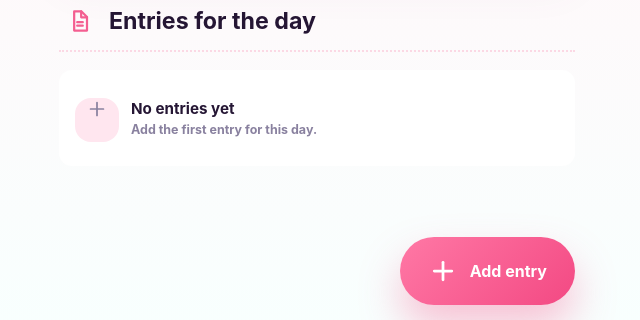
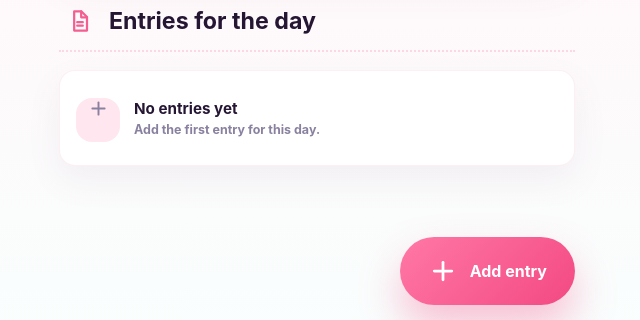
Before and after one commit to jervistuazon/baby_feed, a plain HTML site: page index.html in a window 1280 px wide. Shown: the part 471-791 px from the top of the page, 323-963 px from the left. Drawn offline with Linux system fonts and the light colour scheme.

Commit message:
ui update

```diff
--- a/index.html
+++ b/index.html
@@ -5,7 +5,7 @@
   <meta name="viewport" content="width=device-width, initial-scale=1.0, viewport-fit=cover">
   <meta name="theme-color" content="#fff7f8">
   <title>Anya Baby Tracker</title>
-  <link rel="stylesheet" href="style.css?v=2026.06.14.11">
+  <link rel="stylesheet" href="style.css?v=2026.06.14.12">
 </head>
 <body>
   <svg class="icon-sprite" aria-hidden="true" focusable="false">
@@ -247,6 +247,6 @@
     </section>
   </div>
 
-  <script src="script.js?v=2026.06.14.11"></script>
+  <script src="script.js?v=2026.06.14.12"></script>
 </body>
 </html>
--- a/script.js
+++ b/script.js
@@ -1,4 +1,4 @@
-const APP_VERSION = "2026.06.14.11";
+const APP_VERSION = "2026.06.14.12";
 const TRACKER_PREFIX = "anya-tracker-";
 const SLOT_MINUTES = 30;
 const TOTAL_SLOTS = 48;
@@ -573,7 +573,7 @@ function renderTimeline() {
   });
 
   window.requestAnimationFrame(() => {
-    trackerGrid.lastElementChild?.scrollIntoView({ block: "nearest" });
+    trackerGrid.lastElementChild?.scrollIntoView({ block: "end", inline: "nearest" });
   });
 }
 
--- a/style.css
+++ b/style.css
@@ -561,7 +561,7 @@ h1 {
   display: grid;
   gap: 14px;
   margin-bottom: 14px;
-  padding: 0;
+  padding: 0 0 calc(104px + env(safe-area-inset-bottom));
   border: 0;
   border-radius: 0;
   background: transparent;
@@ -583,6 +583,7 @@ h1 {
   text-align: left;
   border: 1px solid rgba(239, 127, 163, 0.12);
   box-shadow: 0 14px 34px rgba(132, 93, 122, 0.08);
+  scroll-margin-bottom: calc(112px + env(safe-area-inset-bottom));
   transition: transform 140ms ease, box-shadow 140ms ease, background 140ms ease;
 }
 
@@ -706,28 +707,34 @@ h1 {
 
 .empty-timeline {
   display: grid;
-  grid-template-columns: auto minmax(0, 1fr);
-  gap: 12px;
+  grid-template-columns: 44px minmax(0, 1fr);
+  gap: 14px;
   align-items: center;
   min-height: 96px;
   padding: 16px;
-  border-radius: 13px;
+  border: 1px solid rgba(239, 127, 163, 0.12);
+  border-radius: 16px;
   background: #ffffff;
+  box-shadow: 0 14px 34px rgba(132, 93, 122, 0.08);
 }
 
 .empty-timeline-icon {
   display: grid;
   width: 44px;
   height: 44px;
+  align-self: center;
+  justify-self: center;
   place-items: center;
   border-radius: 16px;
   background: var(--milk-soft);
   color: var(--milk);
+  line-height: 0;
 }
 
 .empty-timeline-icon .app-icon {
-  width: 22px;
-  height: 22px;
+  width: 21px;
+  height: 21px;
+  stroke-width: 2.2;
 }
 
 .empty-timeline strong,
```
